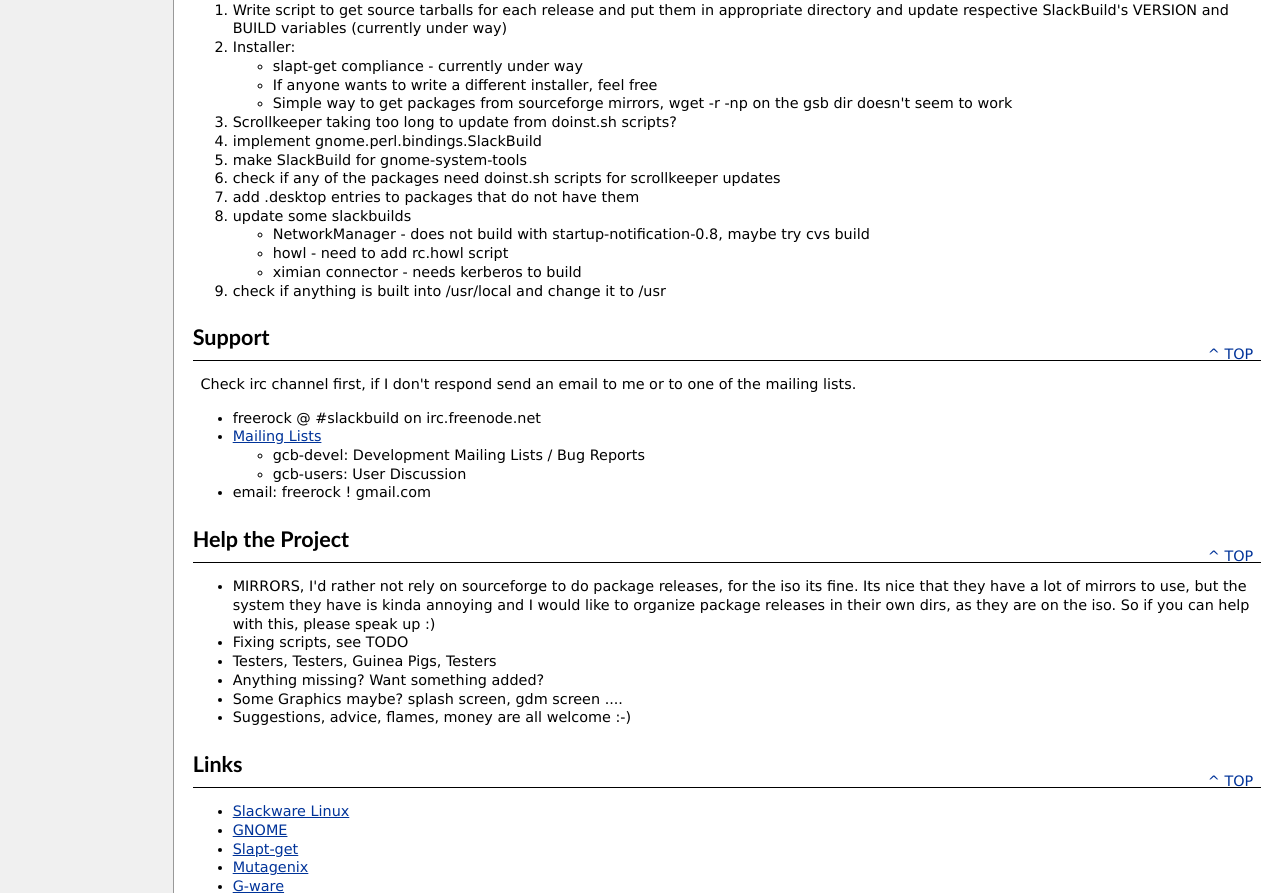
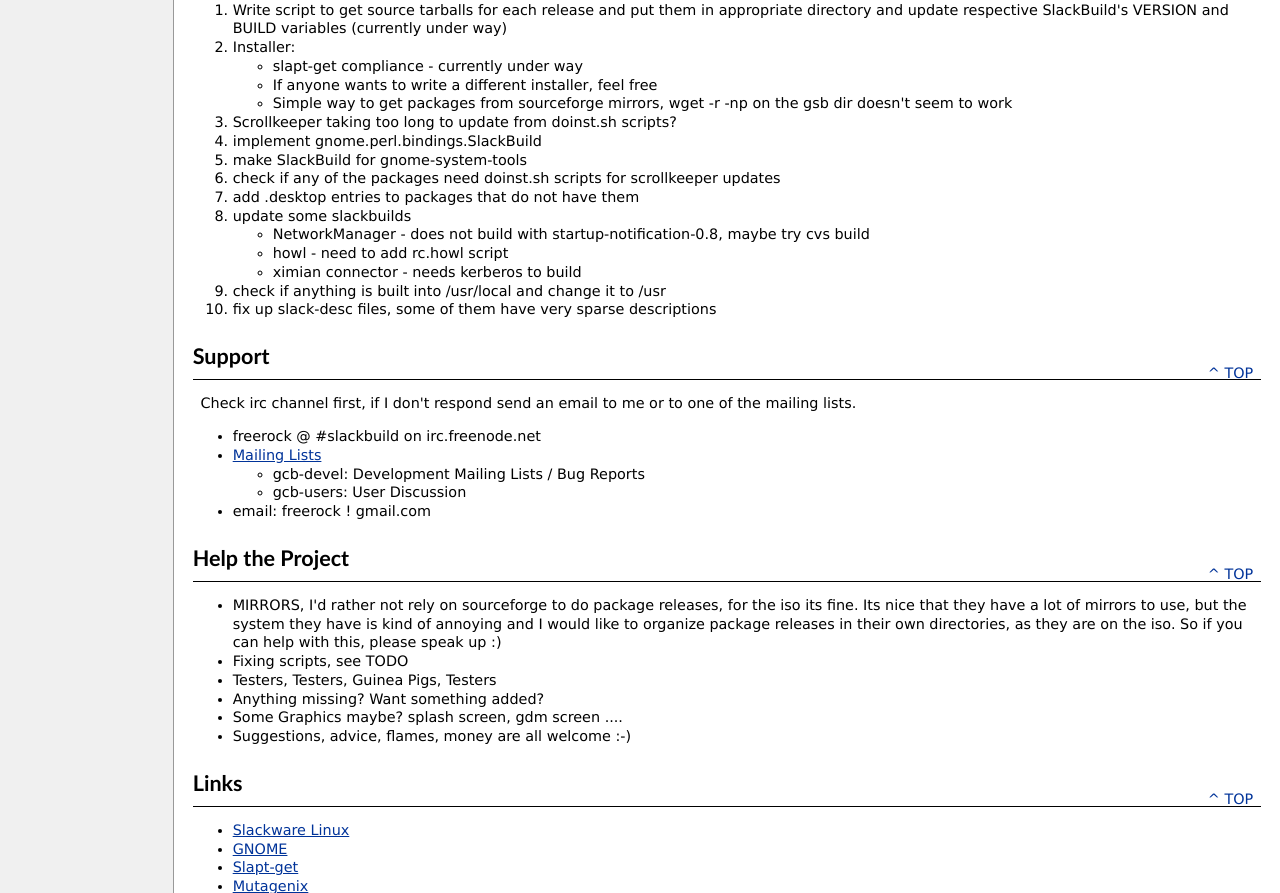
Before and after one commit to mmwanga/gsb-build-system, a PHP site: page / in a window 1280 px wide. Shown: the part 1560-2453 px from the top of the page. Run offline with PHP 8.4, Linux system fonts and the light colour scheme; data that the repository does not hold is empty.

Commit message:
added a TODO item and fixed some of my spelling errors

```diff
--- a/web/common/main-index-body_inc.php
+++ b/web/common/main-index-body_inc.php
@@ -198,6 +198,8 @@
 
       <li>check if anything is built into /usr/local and change it
       to /usr</li>
+
+      <li>fix up slack-desc files, some of them have very sparse descriptions</li>
     </ol>
 
     <p><a class="topOfPage doNotPrint" href="#top" title="Go to the top of this page">^
@@ -235,9 +237,9 @@
     <ul>
       <li>MIRRORS, I'd rather not rely on sourceforge to do package
       releases, for the iso its fine. Its nice that they have a lot
-      of mirrors to use, but the system they have is kinda annoying
+      of mirrors to use, but the system they have is kind of annoying
       and I would like to organize package releases in their own
-      dirs, as they are on the iso. So if you can help with this,
+      directories, as they are on the iso. So if you can help with this,
       please speak up :)</li>
 
       <li>Fixing scripts, see TODO</li>
```
